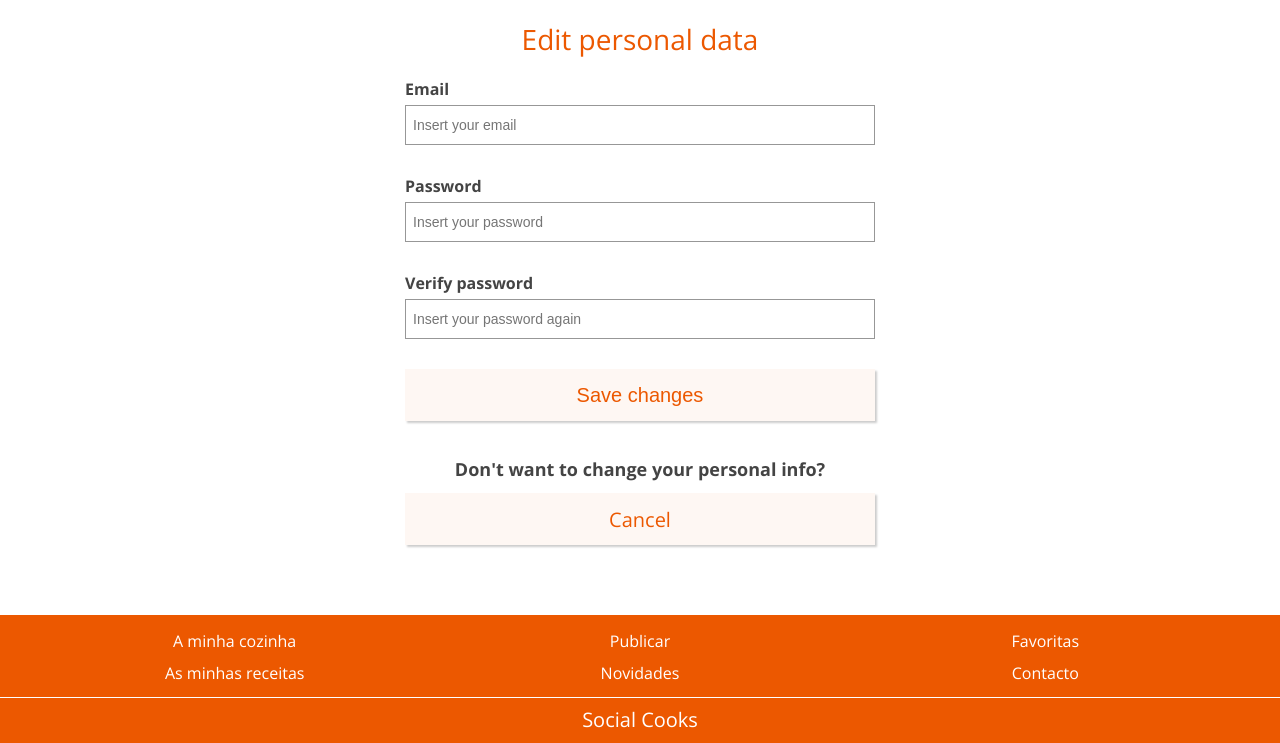
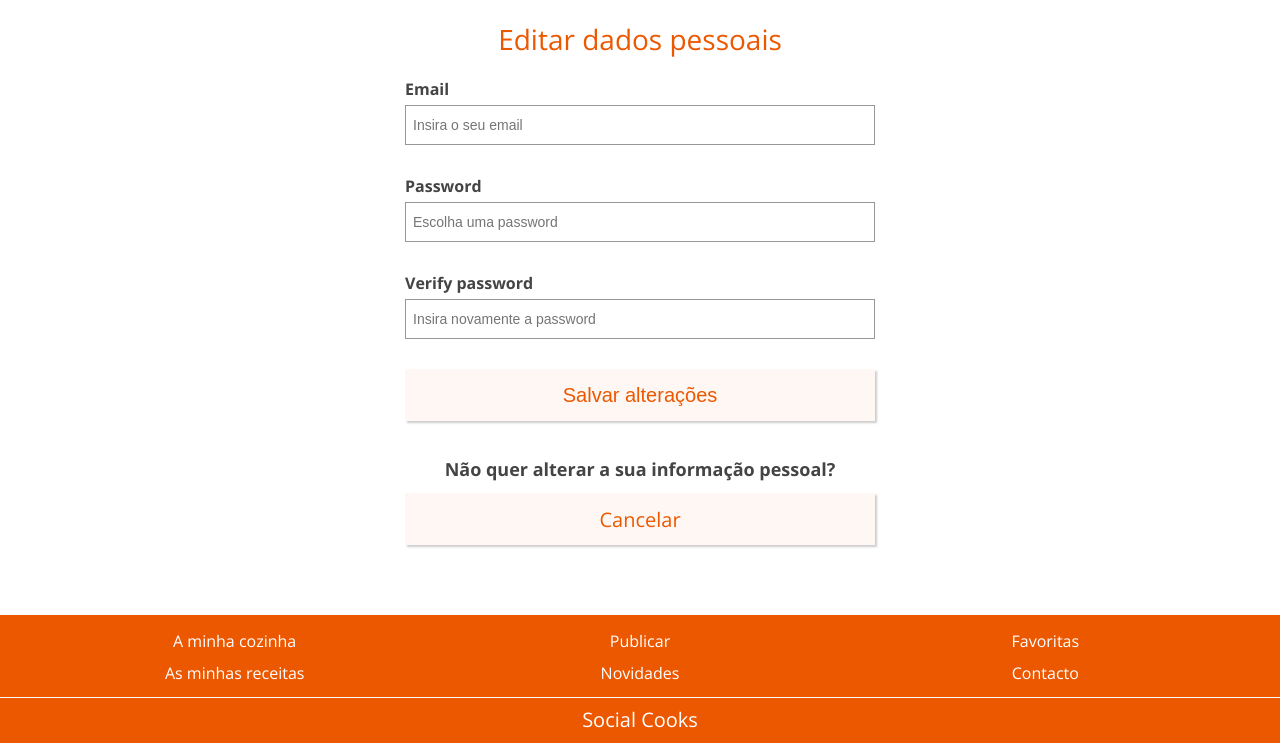
Before and after one commit to nmiguelmoura/Cook-Social, a Python web app: template www/templates/edit_personal_data.html in a window 1280 px wide. Shown: the part 58-801 px from the top of the page. Run offline with Jinja, Linux system fonts and the light colour scheme; the template is opened without the code that fills it, so the values that code supplies are empty.

Commit message:
Translate edit_personal_data.html to pt

```diff
--- a/www/templates/edit_personal_data.html
+++ b/www/templates/edit_personal_data.html
@@ -1,42 +1,42 @@
 {% extends "base.html" %}
 
 {% block head %}
-<title>Edit personal data - Social Cooks</title>
+<title>Editar dados pessoais - Social Cooks</title>
 {% endblock %}
 
 {% block content %}
 <div id="edit-personal-data" class="page-content wrapper-special">
     <section class="padded-col-sm-12-12">
-        <h2>Edit personal data</h2>
+        <h2>Editar dados pessoais</h2>
         <form method="post">
             <div class="input-labels">
                 <div class="label">
                     <p>Email</p>
-                    <input type="email" placeholder="Insert your email" name="email" value="{{email}}">
+                    <input type="email" placeholder="Insira o seu email" name="email" value="{{email}}">
                     <p class="error-message">{{error_email}}</p>
                 </div>
                 <div class="label">
                     <p>Password</p>
-                    <input type="password" placeholder="Insert your password" name="password">
+                    <input type="password" placeholder="Escolha uma password" name="password">
                     <p class="error-message">{{error_password}}</p>
                 </div>
                 <div class="label">
                     <p>Verify password</p>
-                    <input type="password" placeholder="Insert your password again" name="verify">
+                    <input type="password" placeholder="Insira novamente a password" name="verify">
                     <p class="error-message"></p>
                 </div>
             </div>
             <div class="button-container col-sm-12-12">
                 <div class="input-submit">
-                    <input type="submit" value="Save changes">
+                    <input type="submit" value="Salvar alterações">
                 </div>
             </div>
         </form>
     </section>
     <section class="padded-col-sm-12-12 other-options">
-        <p class="generic-text strong-text">Don't want to change your personal info?</p>
+        <p class="generic-text strong-text">Não quer alterar a sua informação pessoal?</p>
         <div class="button-container col-sm-12-12">
-            <a href="/kitchen" class="button"><p>Cancel</p></a>
+            <a href="/kitchen" class="button"><p>Cancelar</p></a>
         </div>
     </section>
 </div>
```
